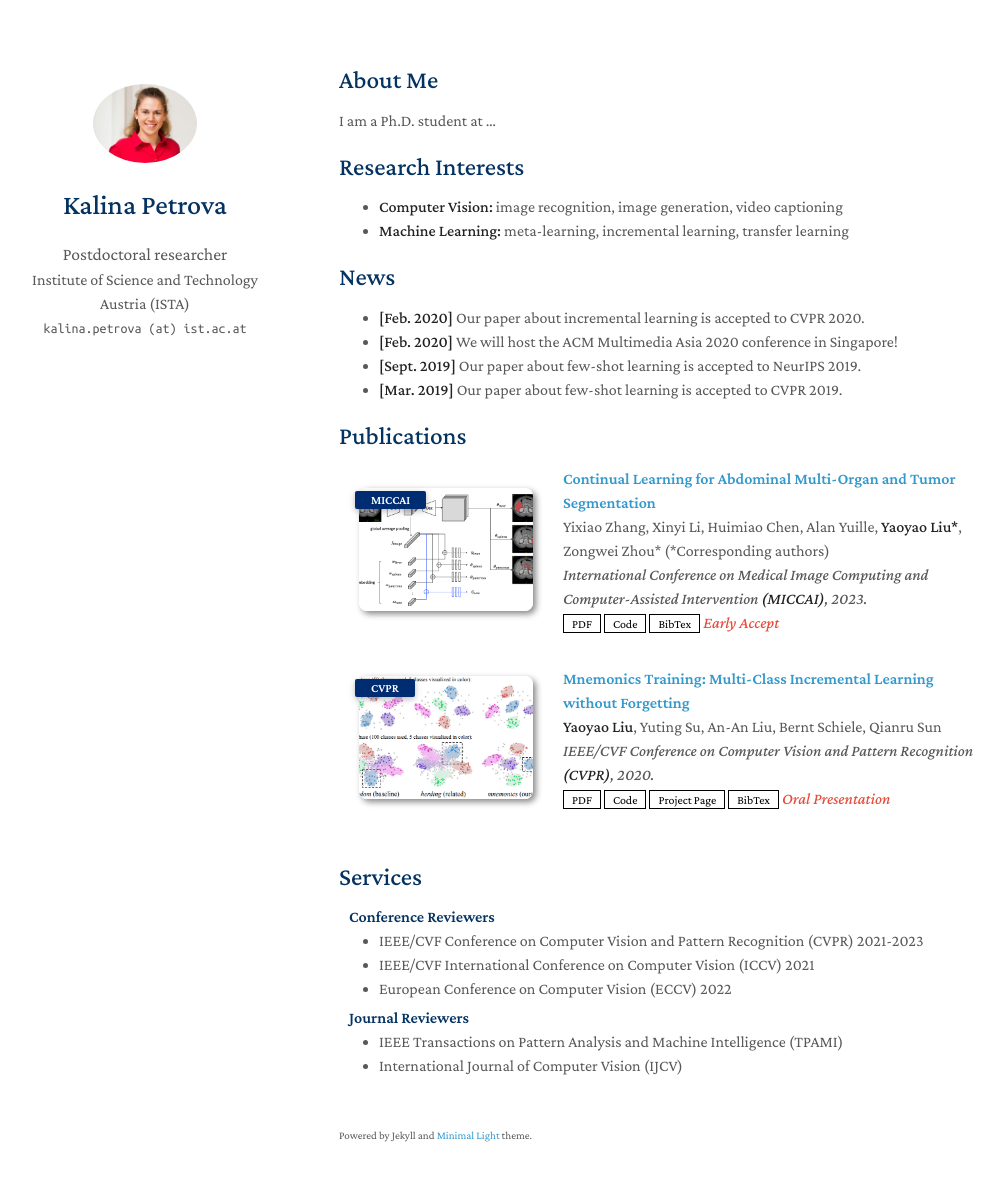
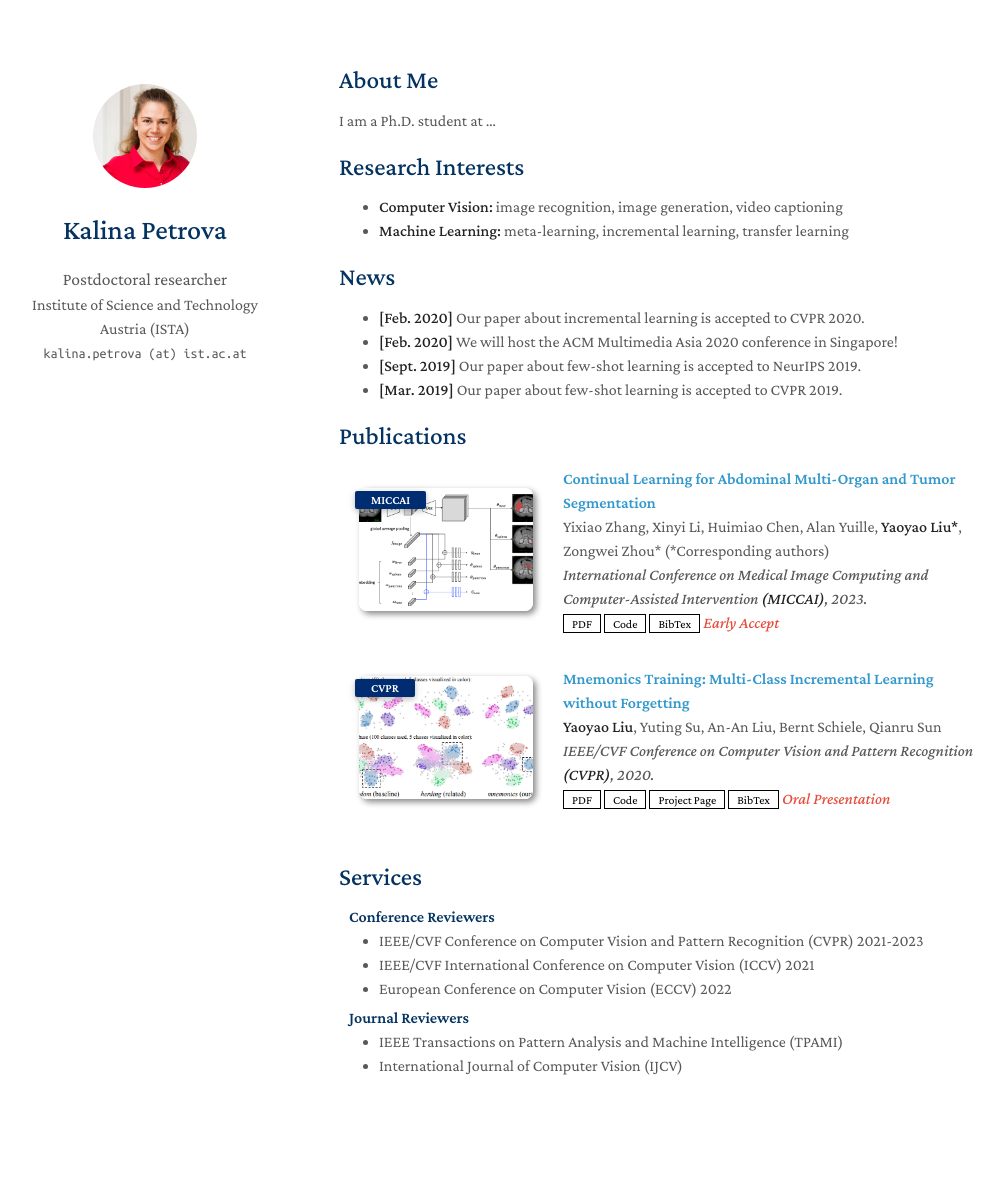
Before and after one commit to kpetrova/kpetrova.github.io, a Jekyll site: the page built from index.md, in a window 1280 px wide and 1216 px high. Shown: the top 1181 px of the window, without its empty margins (131-1135 px from the left). Built offline with Jekyll 4.4.1, drawn with Linux system fonts in a browser that asks for light colours; a style sheet for code colours, icons or effects is not loaded.

Commit message:
Make image square

```diff
--- a/_config.yml
+++ b/_config.yml
@@ -17,13 +17,13 @@ cv_link: assets/files/curriculum_vitae.pdf
 
 # Images (e.g., your profile picture and your website's favicon)
 # "favicon" and "favicon_dark" are used for the light and dark modes, respectively.
-avatar: ./assets/img/img.jpg
+avatar: ./assets/img/img_square.jpg
 favicon: ./assets/img/favicon_blue.ico
-favicon_dark: ./assets/img/favicon-dark.png
+favicon_dark: ./assets/img/favicon_blue.ico
 
 # Footnote
 # You may use the option to disable the footnote, "Powered by Jekyll and Minimal Light theme."
-enable_footnote: true
+enable_footnote: false
 
 # Auto Dark Mode
 # You may use the option to disable the automatic dark theme
```
Also changed, not shown: assets/img/img_square.jpg (added).
